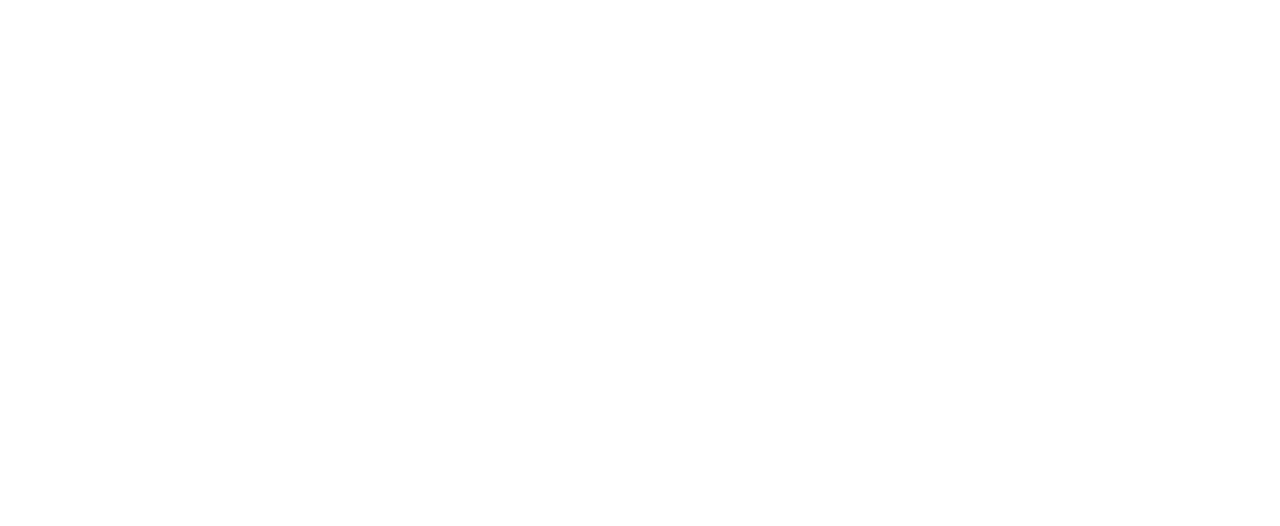
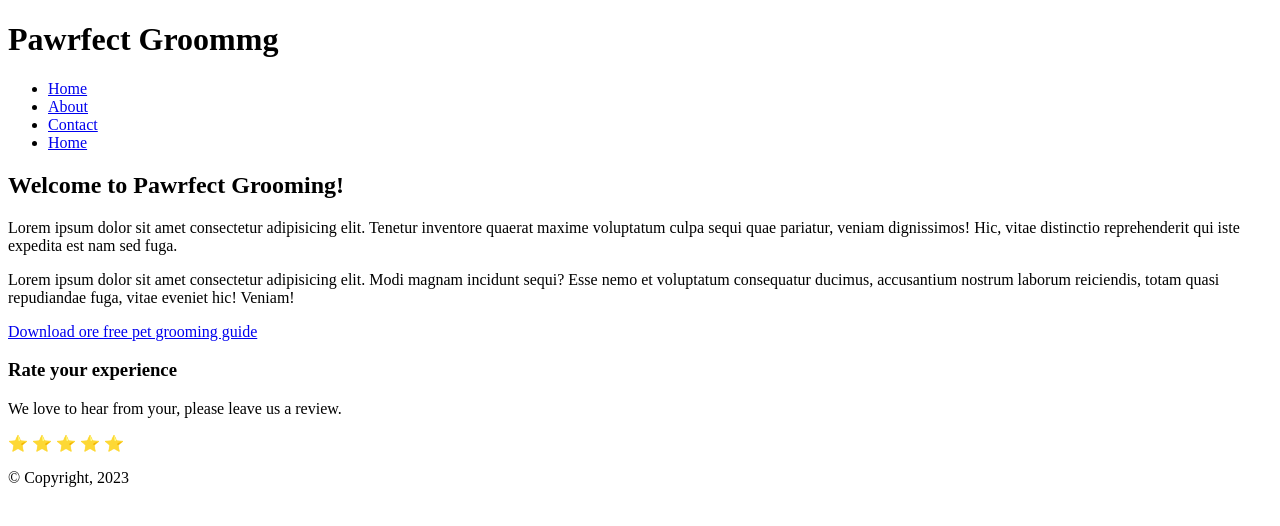
Before and after one commit to tse00021/mtm6201-week7, a plain HTML site: page index.html in a window 1280 px wide. Drawn offline with Linux system fonts and the light colour scheme.

Commit message:
add html code

```diff
--- a/index.html
+++ b/index.html
@@ -7,6 +7,45 @@
   <link rel="stylesheet" href="css/main.css">
 </head>
 <body>
+  <div class="container">
+  <header>
+    <h1>Pawrfect Groommg</h1>
+    <nav>
+      <ul>
+<li><a href="#">Home</a></li>
+<li><a href="#">About</a></li>
+<li><a href="#">Contact</a></li>
+<li><a href="#">Home</a></li>
 
+      </ul>
+    </nav>
+  </header>
+  <main>
+<h2>Welcome to Pawrfect Grooming!</h2>
+<p>
+Lorem ipsum dolor sit amet consectetur adipisicing elit. Tenetur inventore quaerat maxime voluptatum culpa sequi quae pariatur, veniam dignissimos! Hic, vitae distinctio reprehenderit qui iste expedita est nam sed fuga.
+</p>
+<p>
+  Lorem ipsum dolor sit amet consectetur adipisicing elit. Modi magnam incidunt sequi? Esse nemo et voluptatum consequatur ducimus, accusantium nostrum laborum reiciendis, totam quasi repudiandae fuga, vitae eveniet hic! Veniam!
+</p>
+<a href="files/free-pet-grooming-guide.pdf" target="_blank">
+  Download ore free pet grooming guide
+</a>
+<section class="ratings">
+  <h3>Rate your experience</h3>
+  <p>We love to hear from your, please leave us a review.</p>
+<div class="star">
+  <span>⭐</span>
+  <span>⭐</span>
+  <span>⭐</span>
+  <span>⭐</span>
+  <span>⭐</span>
+</div>
+</section>
+  </main>
+  <footer>
+    <p>&copy; Copyright, 2023</p>
+  </footer>
+  </div><!-- closes .container -->
 </body>
 </html>
```
